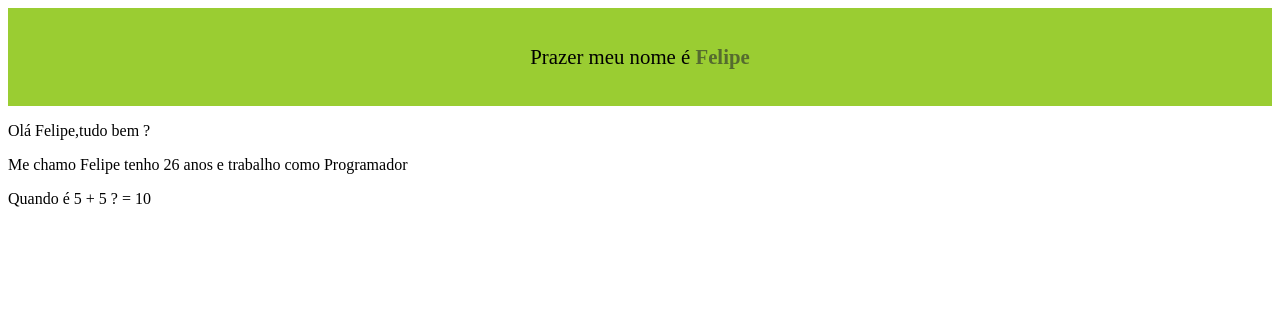
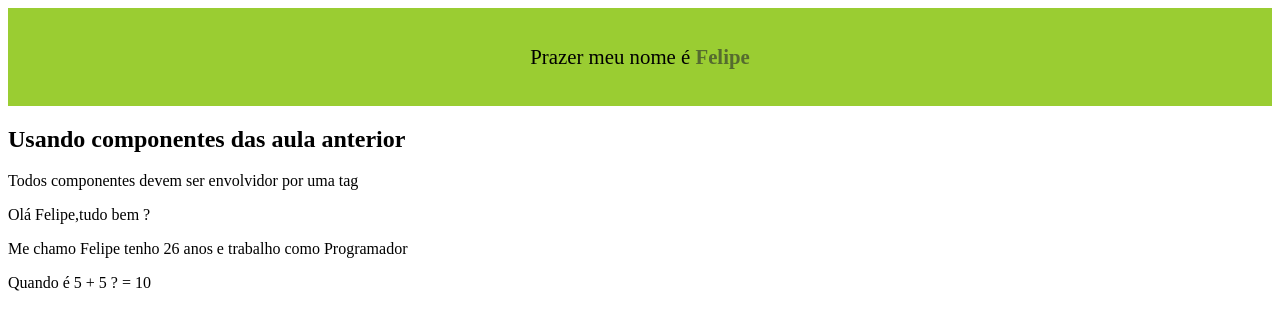
Before and after one commit to felipe-machado-front-end/react-hora-de-codar, a React (Vite) app: page / in a window 1280 px wide. Shown: the top 330 px of the page. Built offline with nearby package versions, Linux system fonts and the light colour scheme.

Commit message:
React se tem uma hirarquia de componentes que conforme o decorrer do desenvolvimento do software vai ficando mais complexo,sendo assim é possivel definir componentes dentro de outros componentes

```diff
--- /dev/null
+++ b/src/components/1-fundamentos/UseComponents.jsx
@@ -0,0 +1,15 @@
+import React from "react";
+import FirstComponent from "./FirstComponent";
+import TemplateExpression from "./TemplateExpression";
+
+const UseComponents = () => {
+  return (
+    <div>
+      <h2>Usando componentes das aula anterior</h2>
+      <FirstComponent />
+      <TemplateExpression />
+    </div>
+  );
+};
+
+export default UseComponents;
--- a/src/main.jsx
+++ b/src/main.jsx
@@ -3,11 +3,12 @@ import ReactDOM from "react-dom";
 
 import App from "./App";
 import TemplateExpression from "./components/1-fundamentos/TemplateExpression";
+import UseComponents from "./components/1-fundamentos/UseComponents";
 
 ReactDOM.render(
   <React.StrictMode>
     <App />
-    <TemplateExpression />
+    <UseComponents />
   </React.StrictMode>,
   document.getElementById("root")
 );
```
